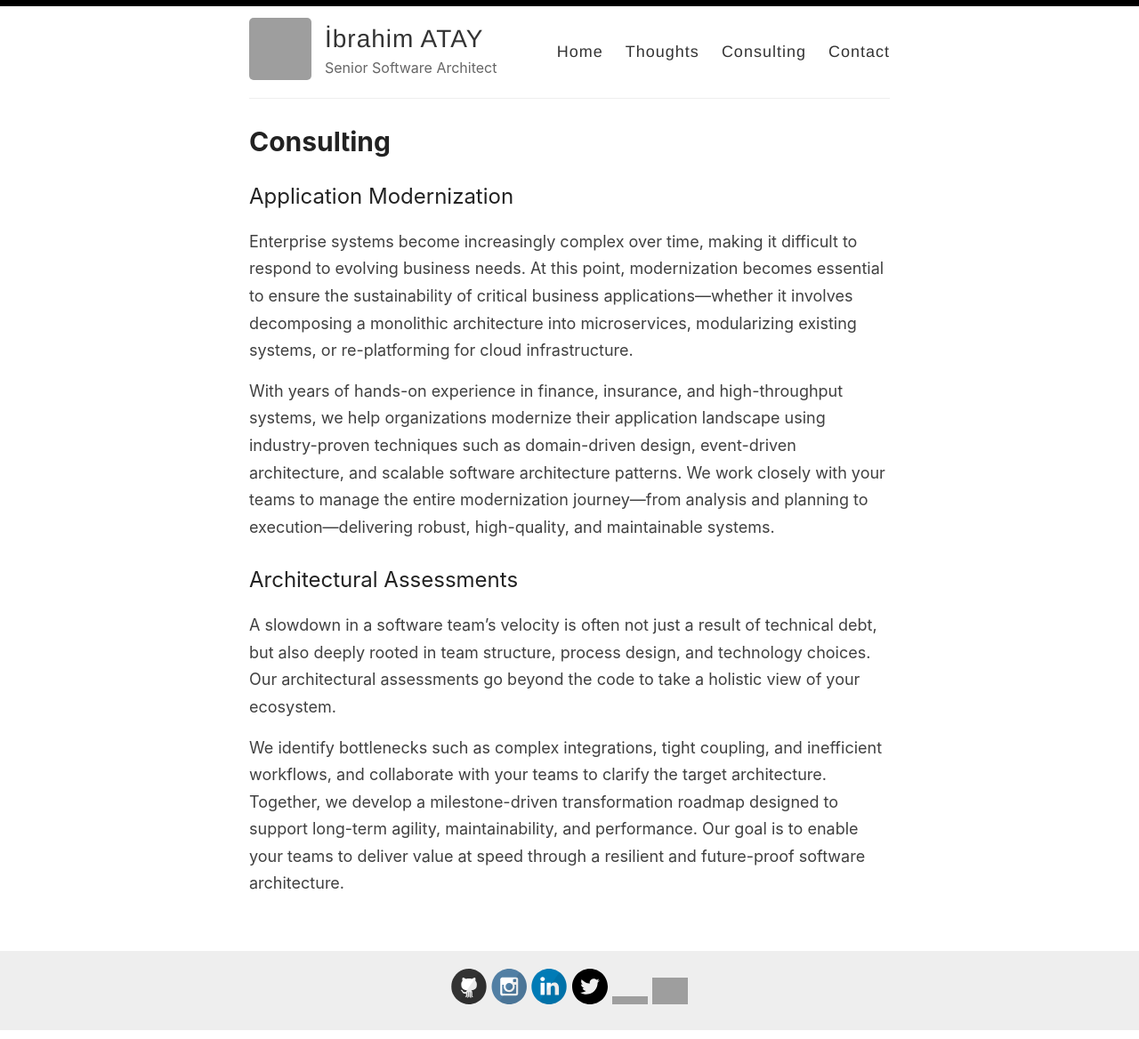
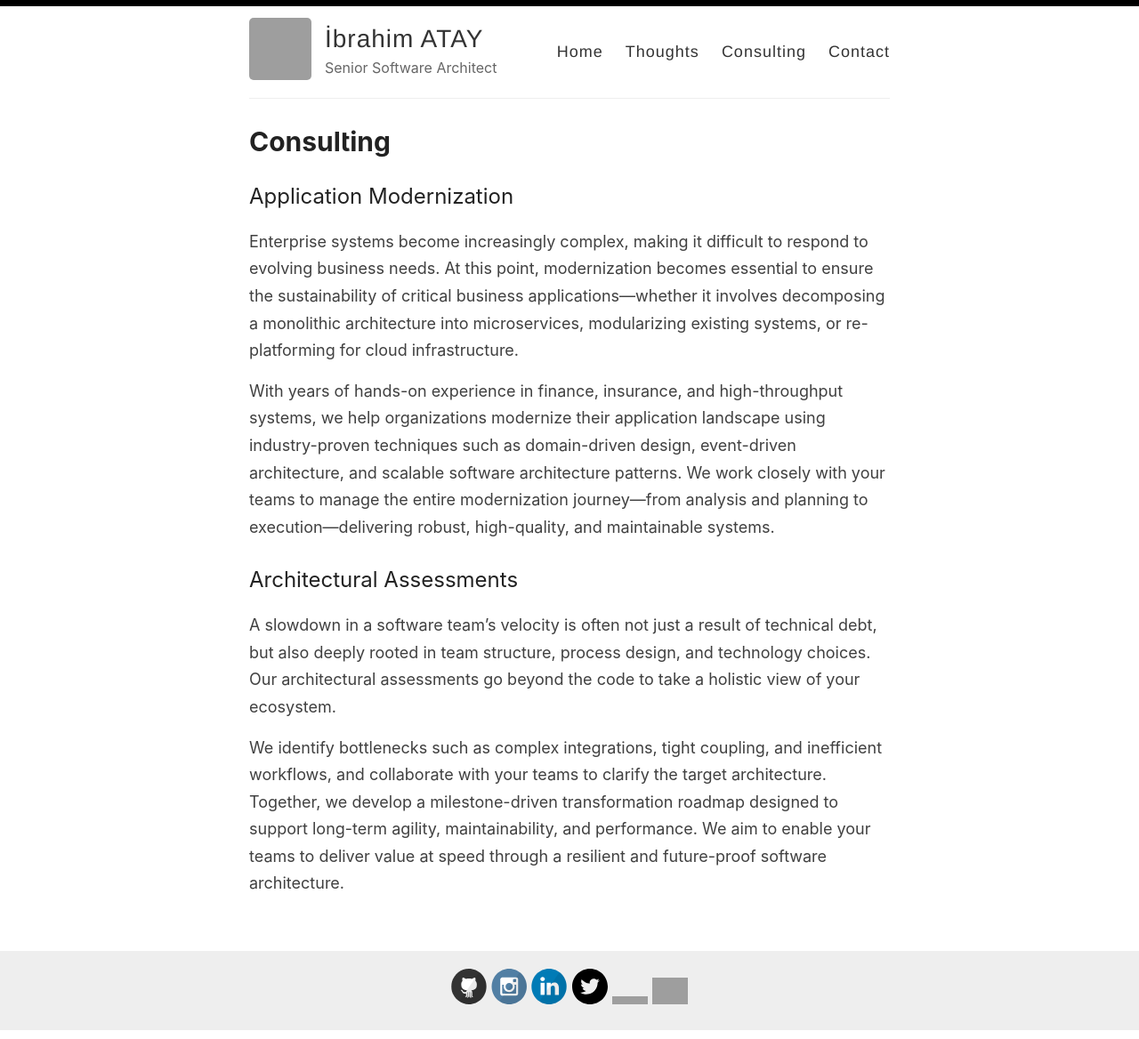
Before and after one commit to ibrahimatay/ibrahimatay.github.io, a Jekyll site: the page built from _pages/consulting.md, in a window 1280 px wide. Shown: the whole page at 89% size. Built offline with Jekyll 4.4.1, drawn with Linux system fonts in a browser that asks for light colours; grey boxes are pictures that could not be loaded.

Commit message:
Update consulting.md

```diff
--- a/_pages/consulting.md
+++ b/_pages/consulting.md
@@ -5,11 +5,11 @@ title: Consulting
 ---
 ## Application Modernization
 
-Enterprise systems become increasingly complex over time, making it difficult to respond to evolving business needs. At this point, modernization becomes essential to ensure the sustainability of critical business applications—whether it involves decomposing a monolithic architecture into microservices, modularizing existing systems, or re-platforming for cloud infrastructure.
+Enterprise systems become increasingly complex, making it difficult to respond to evolving business needs. At this point, modernization becomes essential to ensure the sustainability of critical business applications—whether it involves decomposing a monolithic architecture into microservices, modularizing existing systems, or re-platforming for cloud infrastructure.
 
 With years of hands-on experience in finance, insurance, and high-throughput systems, we help organizations modernize their application landscape using industry-proven techniques such as domain-driven design, event-driven architecture, and scalable software architecture patterns. We work closely with your teams to manage the entire modernization journey—from analysis and planning to execution—delivering robust, high-quality, and maintainable systems.
 
 ## Architectural Assessments
 A slowdown in a software team's velocity is often not just a result of technical debt, but also deeply rooted in team structure, process design, and technology choices. Our architectural assessments go beyond the code to take a holistic view of your ecosystem.
 
-We identify bottlenecks such as complex integrations, tight coupling, and inefficient workflows, and collaborate with your teams to clarify the target architecture. Together, we develop a milestone-driven transformation roadmap designed to support long-term agility, maintainability, and performance. Our goal is to enable your teams to deliver value at speed through a resilient and future-proof software architecture.
+We identify bottlenecks such as complex integrations, tight coupling, and inefficient workflows, and collaborate with your teams to clarify the target architecture. Together, we develop a milestone-driven transformation roadmap designed to support long-term agility, maintainability, and performance. We aim to enable your teams to deliver value at speed through a resilient and future-proof software architecture.
```
